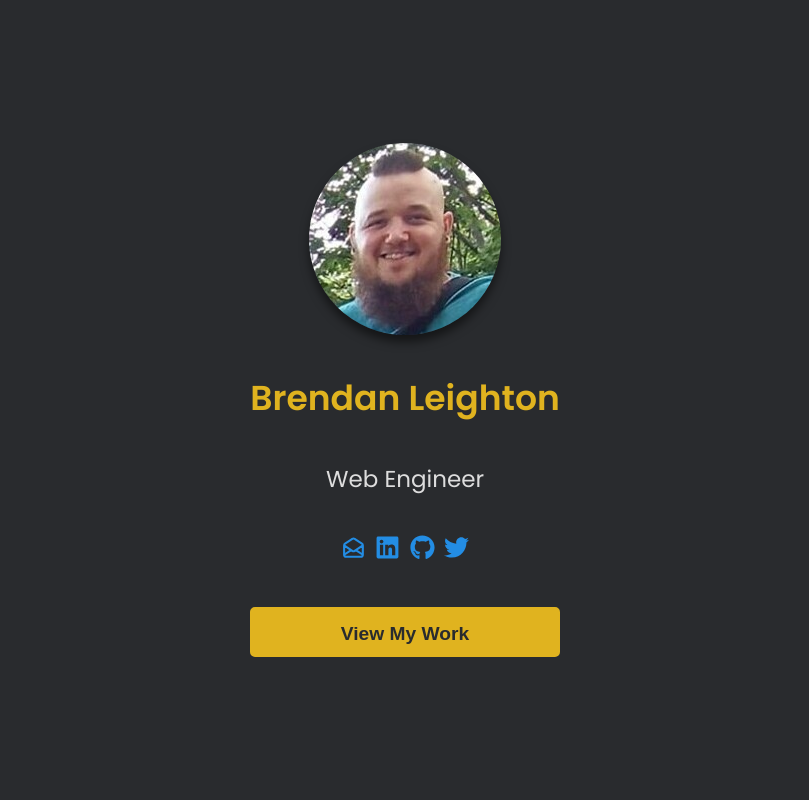
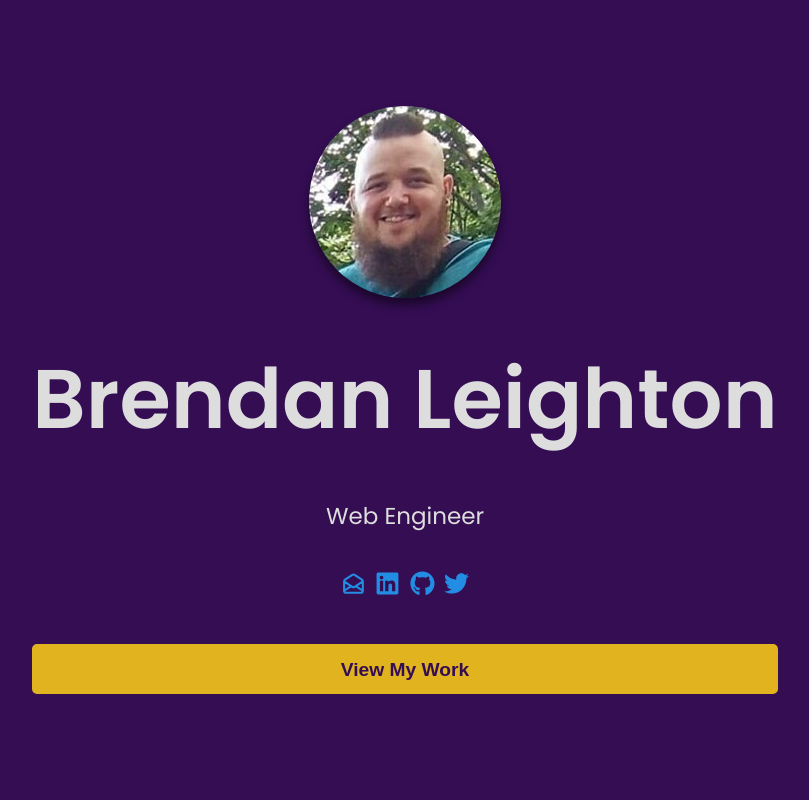
Before and after one commit to BR3NDAN-L8N/Portfolio, a React (Create React App) app in the folder client/: page / in a window 1280 px wide. Shown: the top 800 px of the page, without its empty margins (235-1044 px from the left). Built offline with nearby package versions, Linux system fonts and the light colour scheme.

Commit message:
mostly theme related changes (colors)

```diff
--- a/client/src/App.css
+++ b/client/src/App.css
@@ -18,10 +18,8 @@ main {
     float: right;
 }
 h1, h2 {
-    font-size: calc(1rem + 3vw);
-    color: var(--primary-color);
+    font-size: calc(1rem + 5vw);
 }
-/* @media screen and (max-height: ) */
 
 header.App-header {
     height: 100vh;
--- a/client/src/AppSections/Footer/Footer.css
+++ b/client/src/AppSections/Footer/Footer.css
@@ -2,5 +2,6 @@ footer {
     width: 100vw;
     padding: 2rem 0;
     background-color: var(--tertiary-background);
+    color: var(--tertiary-text);
     text-align: center;
 }
--- a/client/src/AppSections/Footer/Footer.js
+++ b/client/src/AppSections/Footer/Footer.js
@@ -5,7 +5,7 @@ import './Footer.css';
 export default function Footer() {
     return (
         <footer>
-            Brendan Leighton &copy; 2021
+            BrendanLeighton.com &copy; 2020-2021
         </footer>
     )
 }
--- a/client/src/AppSections/Hero/Hero.js
+++ b/client/src/AppSections/Hero/Hero.js
@@ -27,19 +27,10 @@ const styles = {
         borderRadius: `50%`
     },
     h1: {
-        display: `flex`,
-        flexDirection: `column`,
-        alignItems: `center`,
-        justifyContent: `center`,
-
-        // fontSize: `calc(1.3em + 3vw)`
+        fontWeight: `800`,
+        textAlign: `center`
     },
-    h1Name: {
-        fontWeight: `800`,
-        textAlign: `center`,
-        fontSize: '1.8rem'
-    },
-    h1Title: {
+    heroSubtitle: {
         fontWeight: `400`,
         padding: 'none',
         margin: 'none'
@@ -54,10 +45,8 @@ export default function Hero() {
                     <img style={styles.image} src={imageOfMe}
                         alt="Me smiling, rocking a bushy beard and a mohawk" />
                 </figure>
-                <h1 style={styles.h1}>
-                    <span style={styles.h1Name}>Brendan Leighton</span>
-                </h1>
-                    <p style={styles.h1Title}>Web Engineer</p>
+                <h1 style={styles.h1}>Brendan Leighton</h1>
+                <p style={styles.heroSubtitle}>Web Engineer</p>
                 <ContactStrip
                     size="1.3rem"
                 />
--- a/client/src/components/SectionHeader/sectionHeader.css
+++ b/client/src/components/SectionHeader/sectionHeader.css
@@ -1,4 +1,4 @@
 h2.section-header {
-    text-align: center;
+    /* text-align: center; */
     padding: 0px 0px 30px;
 }
--- a/client/src/index.css
+++ b/client/src/index.css
@@ -1,9 +1,10 @@
 :root {
-    --primary-background: #292b2e;
-    --tertiary-background: #d3cdc7;
-    --tertiary-text: #2c2c2c;
+    --primary-background: #340d53;
+    --secondary-background: #00e1ff;
+    --tertiary-background: #e0b31f;
+    --tertiary-text: #292b2e;
     /* 2c2c2c */
-    --tertiary-text-hover: #2326e4;
+    --tertiary-text-hover: #292b2e;
     --tertiary-background-transparent: #1f222994;
     --primary-color: #e0b31f;
     --test: #238de4;
```
